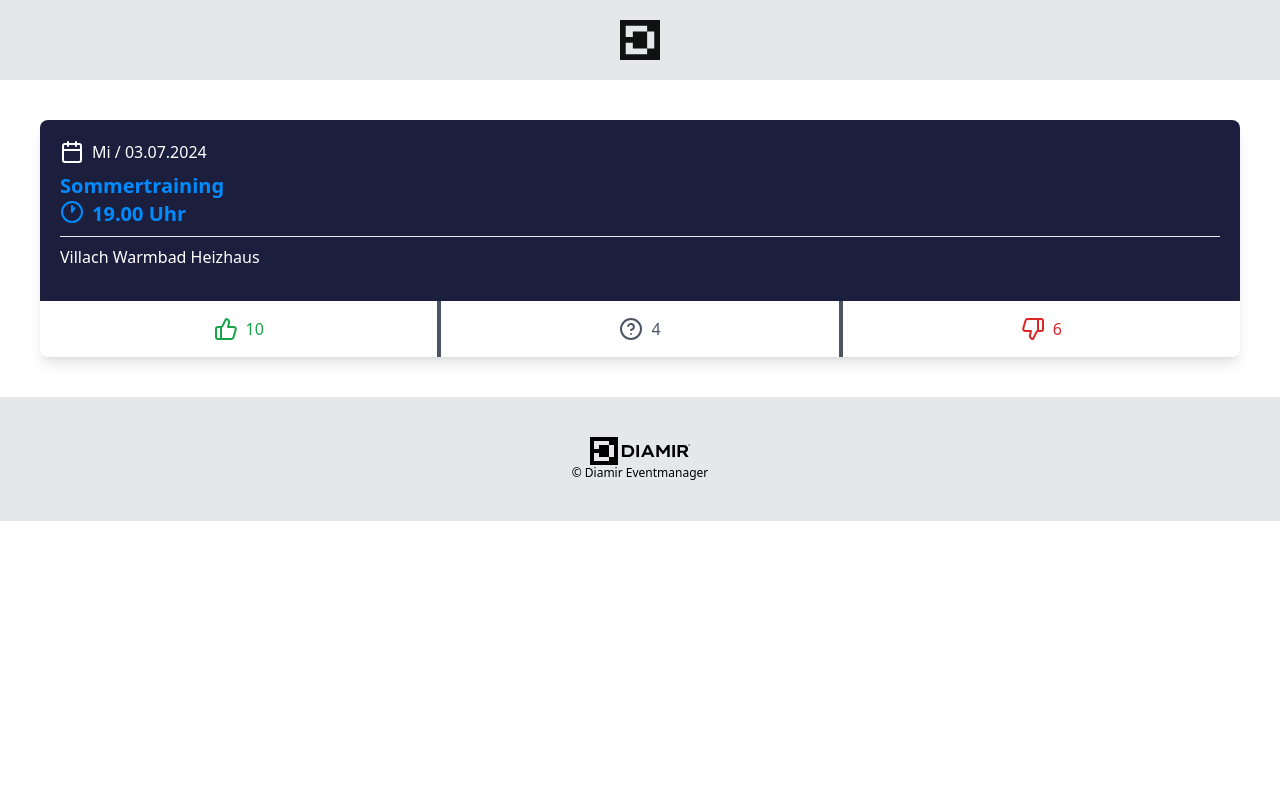
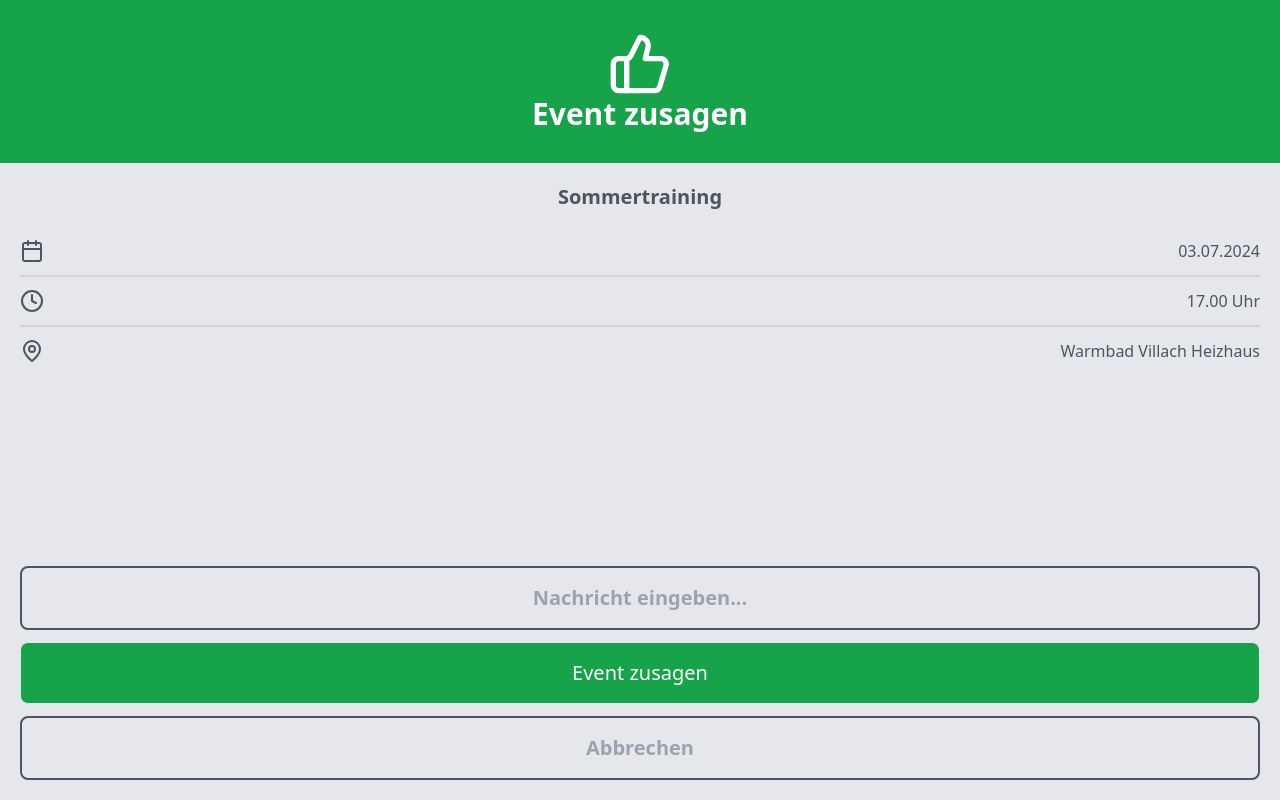
Before and after one commit to gredlerd/private.space, a Next.js app: page / in a window 1280 px wide. Both pictures are taken after a click on the button "10". Built offline with nearby package versions, Linux system fonts and the light colour scheme.

Commit message:
EventCardUpdate + QuestionPage MainSetup

```diff
--- a/app/components/EventButton.tsx
+++ b/app/components/EventButton.tsx
@@ -1,24 +1,52 @@
+"use client";
 import { CircleHelp, ThumbsDown, ThumbsUp } from "lucide-react";
 import React from "react";
+import { useState } from "react";
+import { QuestionPage } from "./QuestionPage";
 
 type EventButtonProps = {
   status: "green" | "gray" | "red";
   participant: number;
+  date: string;
+  location: string;
+  title: string;
+  time: string;
 };
 
-export const EventButton = ({ status, participant }: EventButtonProps) => {
+export const EventButton = ({
+  status,
+  participant,
+  date,
+  location,
+  title,
+  time,
+}: EventButtonProps) => {
+  const [modal, setModal] = useState(false);
+
   return (
+    <>
       <button
+        onClick={() => setModal(true)}
         className={`gap-2 py-4 flex justify-center flex-row w-full bg-white
         ${status === "green" && "text-green-600 rounded-bl-md"}
         ${status === "gray" && "text-gray-600"}
         ${status === "red" && "text-red-600 rounded-br-md"}`}
       >
-      {" "}
         {status === "green" && <ThumbsUp />}
         {status === "gray" && <CircleHelp />}
         {status === "red" && <ThumbsDown />}
         <div> {participant} </div>
       </button>
+      {modal && (
+        <QuestionPage
+          closeModal={() => setModal(false)}
+          status={status}
+          date={date}
+          location={location}
+          title={title}
+          time={time}
+        />
+      )}
+    </>
   );
 };
--- a/app/components/EventCard.tsx
+++ b/app/components/EventCard.tsx
@@ -7,32 +7,53 @@ import {
 } from "lucide-react";
 import React from "react";
 import { EventButton } from "./EventButton";
+import { EventDetails } from "./EventDetails";
 
 export const EventCard = () => {
   return (
-    <main className="flex justify-center">
-      <div className="flex w-full flex-col gap-3 shadow-lg m-10 rounded-lg bg-vsvBlueDark text-white">
-        <div className="flex flex-col gap-2 p-5">
-          <div className="flex flex-row gap-2">
-            <Calendar />
-            <p>Mi / 03.07.2024</p>
-          </div>
-          <div className="flex flex-col text-xl font-bold text-vsvBlueLight">
-            <span> Sommertraining </span>
-            <div className="flex flex-row gap-2">
-              <Clock1 />
-              <span>19.00 Uhr</span>
-            </div>
-          </div>
-          <hr />
-          <div>Villach Warmbad Heizhaus</div>
+    <section className="flex flex-col items-center justify-between">
+      <div className="flex w-full flex-col gap-3 shadow-lg m-10 rounded-lg bg-vsvGray text-white">
+        <div className="p-4">
+          <EventDetails
+            date={"03.07.2024"}
+            location={"Warmbad Villach Heizhaus"}
+            title={"Sommertraining"}
+            time={"17.00 Uhr"}
+            layout="light"
+          />
         </div>
-        <div className="flex flex-row bg-gray-600 gap-1 rounded-lg">
-          <EventButton status="green" participant={10} />
-          <EventButton status="gray" participant={4} />
-          <EventButton status="red" participant={6} />
+        <div className="flex flex-row bg-gray-600 gap-0.5 rounded-lg">
+          <EventButton
+            status="green"
+            participant={10}
+            date={"03.07.2024"}
+            location={"Warmbad Villach Heizhaus"}
+            title={"Sommertraining"}
+            time={"17.00 Uhr"}
+          />
+          <EventButton
+            status="gray"
+            participant={4}
+            date={"04.07.2024"}
+            location={"Warmbad Villach Heizhaus"}
+            title={"Sommertraining"}
+            time={"17.00 Uhr"}
+          />
+          <EventButton
+            status="red"
+            participant={6}
+            date={"05.07.2024"}
+            location={"Warmbad Villach Heizhaus"}
+            title={"Sommertraining"}
+            time={"17.00 Uhr"}
+          />
         </div>
       </div>
-    </main>
+      <div className="w-full flex justify-center">
+        <button className="w-full border-4 border-gray-400 p-5 rounded-lg text-xl text-gray-400">
+          Alle Events anzeigen
+        </button>
+      </div>
+    </section>
   );
 };
--- /dev/null
+++ b/app/components/EventDetails.tsx
@@ -0,0 +1,52 @@
+import { Calendar, Clock, MapPin } from "lucide-react";
+import React from "react";
+
+type EventDetailsProps = {
+  date: string;
+  location: string;
+  title: string;
+  time: string;
+  layout: "light" | "dark";
+};
+
+export const EventDetails = ({
+  date,
+  location,
+  title,
+  time,
+  layout,
+}: EventDetailsProps) => {
+  return (
+    <div
+      className={`${
+        layout === "light" ? "text-white" : "text-gray-600"
+      } flex flex-col gap-3`}
+    >
+      <span className="text-xl flex justify-center font-bold mb-4 ">
+        {title}
+      </span>
+      <div className="flex justify-between">
+        <span>
+          <Calendar />
+        </span>
+        <span>{date}</span>
+      </div>
+
+      <hr className="border-t-2 border-gray-300" />
+      <div className="flex justify-between">
+        <span>
+          <Clock />
+        </span>
+        <span>{time}</span>
+      </div>
+
+      <hr className="border-t-2 border-gray-300" />
+      <div className="flex justify-between">
+        <span>
+          <MapPin />
+        </span>
+        <span>{location}</span>
+      </div>
+    </div>
+  );
+};
--- a/app/components/Pagefooter.tsx
+++ b/app/components/Pagefooter.tsx
@@ -2,7 +2,7 @@ import Image from "next/image";
 
 export const Pagefooter = () => {
   return (
-    <footer className="bg-gray-200 p-10">
+    <footer className="bg-gray-200 p-10 fixed bottom-0 w-full">
       <div className="flex justify-center">
         <Image
           width={100}
--- /dev/null
+++ b/app/components/QuestionPage.tsx
@@ -0,0 +1,79 @@
+import { CircleHelp, ThumbsDown, ThumbsUp } from "lucide-react";
+import { Span } from "next/dist/trace";
+import React from "react";
+import { EventDetails } from "./EventDetails";
+
+type QuestionPageProps = {
+  closeModal: () => void;
+  status: "green" | "gray" | "red";
+  date: string;
+  location: string;
+  title: string;
+  time: string;
+};
+
+export const QuestionPage = ({
+  closeModal,
+  status,
+  date,
+  time,
+  location,
+  title,
+}: QuestionPageProps) => {
+  return (
+    <div className="fixed top-0 left-0 h-screen w-full bg-gray-200 flex items-center z-50  flex-col justify-between">
+      <div
+        className={`w-full  h-52 items-center flex justify-center font-bold text-3xl flex-col
+        ${status === "green" && "bg-green-600"}
+        ${status === "gray" && "bg-gray-600"}
+        ${status === "red" && "bg-red-600"}
+      `}
+      >
+        {status === "green" && <ThumbsUp className="w-16 h-16" />}
+        {status === "gray" && <CircleHelp className="w-16 h-16" />}
+        {status === "red" && <ThumbsDown className="w-16 h-16" />}
+        {status === "green" && <p>Event zusagen</p>}
+        {status === "gray" && <p>Noch unsicher...</p>}
+        {status === "red" && <p>Event absagen</p>}
+      </div>
+      <div className="flex flex-col w-full p-5 h-full justify-between">
+        <EventDetails
+          date={date}
+          time={time}
+          title={title}
+          location={location}
+          layout={"dark"}
+        />
+        <div className="flex flex-col gap-3 w-full">
+          <input
+            className="text-xl font-bold text-gray-400 text-center w-full border-2 rounded-lg p-4 border-gray-600 bg-gray-200"
+            placeholder={
+              status === "red"
+                ? "Absagegrund eingeben..."
+                : "Nachricht eingeben..."
+            }
+            type="text"
+          />
+          <button
+            className={`text-xl w-full  border rounded-lg  p-4
+        ${status === "green" && "bg-green-600"}
+        ${status === "gray" && "bg-gray-600"}
+        ${status === "red" && "bg-red-600"}
+        `}
+            onClick={closeModal}
+          >
+            {status === "green" && <p>Event zusagen</p>}
+            {status === "gray" && <p>Teilnahme unsicher</p>}
+            {status === "red" && <p>Event absagen</p>}
+          </button>
+          <button
+            className="text-xl font-bold text-gray-400 w-full border-2 rounded-lg p-4 border-gray-600"
+            onClick={closeModal}
+          >
+            Abbrechen
+          </button>
+        </div>
+      </div>
+    </div>
+  );
+};
--- a/app/page.tsx
+++ b/app/page.tsx
@@ -2,7 +2,7 @@ import { EventCard } from "./components/EventCard";
 
 export default function Home() {
   return (
-    <main>
+    <main className="p-6 flex flex-col justify-start w-full h-full bg-vsvGrayLight">
       <EventCard />
     </main>
   );
--- a/app/test/page.tsx
+++ b/app/test/page.tsx
@@ -1,10 +1,6 @@
 import { Pageheader } from "../components/Pageheader";
+import { QuestionPage } from "../components/QuestionPage";
 
 export default function Home() {
-  return (
-    <main>
-      <h1>hallo test seite</h1>
-      <Pageheader />
-    </main>
-  );
+  return <main></main>;
 }
--- a/tailwind.config.ts
+++ b/tailwind.config.ts
@@ -12,6 +12,7 @@ const config: Config = {
         vsvBlueDark: "#1C1E3D",
         vsvBlueLight: "#008CFF",
         vsvGray: "#959596",
+        vsvGrayLight: "#F8F8F8",
       },
     },
   },
```
Lines whose indentation alone changed are shown as unchanged.
